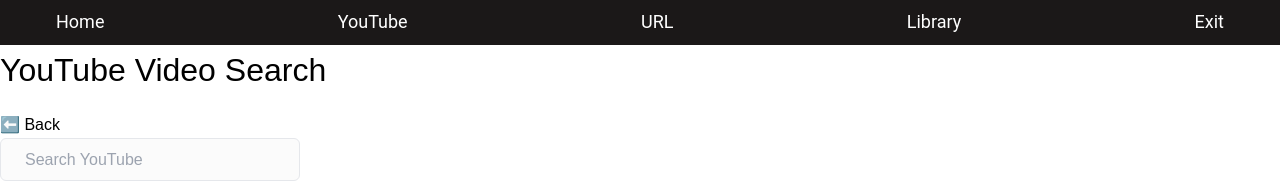
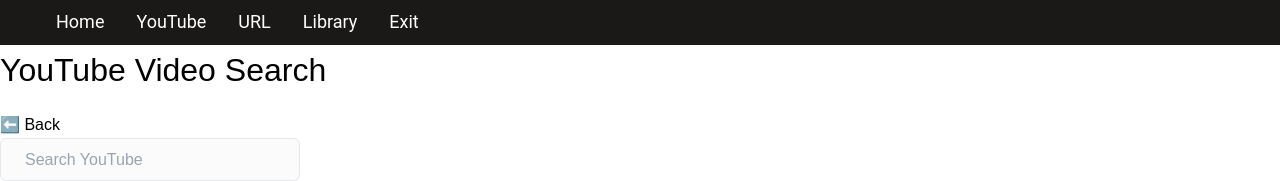
Before and after one commit to uk030621/MediaLWJauth, a Next.js app: page /youtube in a window 1280 px wide. Shown: the top 181 px of the page. Built offline with nearby package versions, Linux system fonts and the light colour scheme; no server answers.

Commit message:
Added ability to add more links to Navbar and scroll horizontally to view.

```diff
--- a/app/globals.css
+++ b/app/globals.css
@@ -37,6 +37,16 @@
   max-width: 1200px;
   margin: 0 auto;
   padding: 0rem 0rem;
+}
+
+.nav-links-container {
+  overflow-x: auto; /* 🔹 Enable horizontal scrolling */
+  white-space: nowrap; /* 🔹 Prevent items from wrapping */
+  -webkit-overflow-scrolling: touch; /* 🔹 Smooth scrolling on mobile */
+}
+
+.nav-links-container::-webkit-scrollbar {
+  display: none; /* 🔹 Hide scrollbar for better aesthetics */
 }
 
 /*.logo {
--- a/components/Navbar.jsx
+++ b/components/Navbar.jsx
@@ -16,6 +16,8 @@
   return (
     <header>
       <nav className="navbar">
+        {/* 🔹 Scrollable container for horizontal navigation */}
+        <div className="nav-links-container">
           <ul className="nav-links flex justify-center items-center">
             <li>
               <Link href="/" className="text-xs md:text-lg lg:text-xl">
@@ -53,6 +55,7 @@
               </Link>
             </li>
           </ul>
+        </div>
       </nav>
     </header>
   );
```
Also changed, not shown: 1 other file (tests, documents, lock files or other folders). Lines whose indentation alone changed are shown as unchanged.
